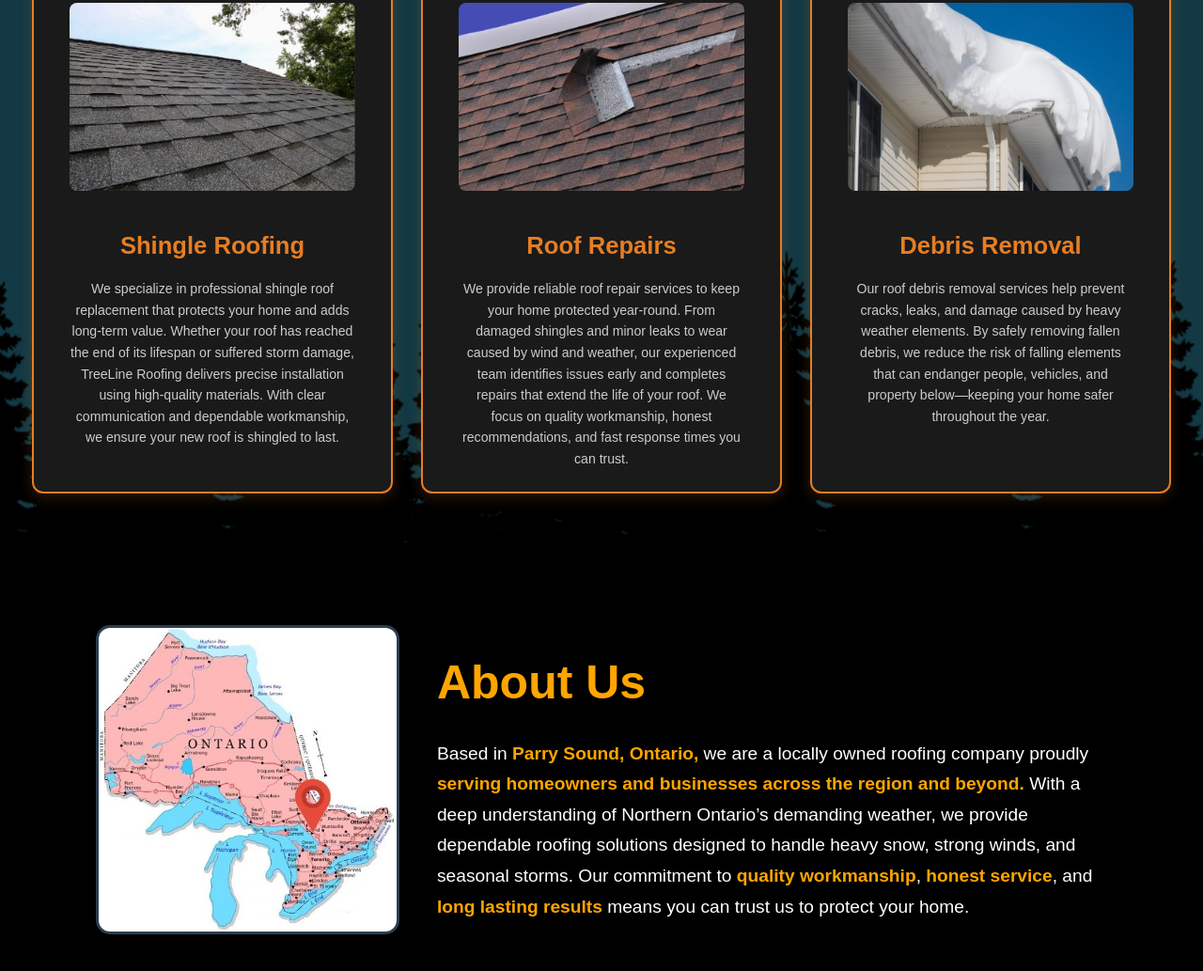
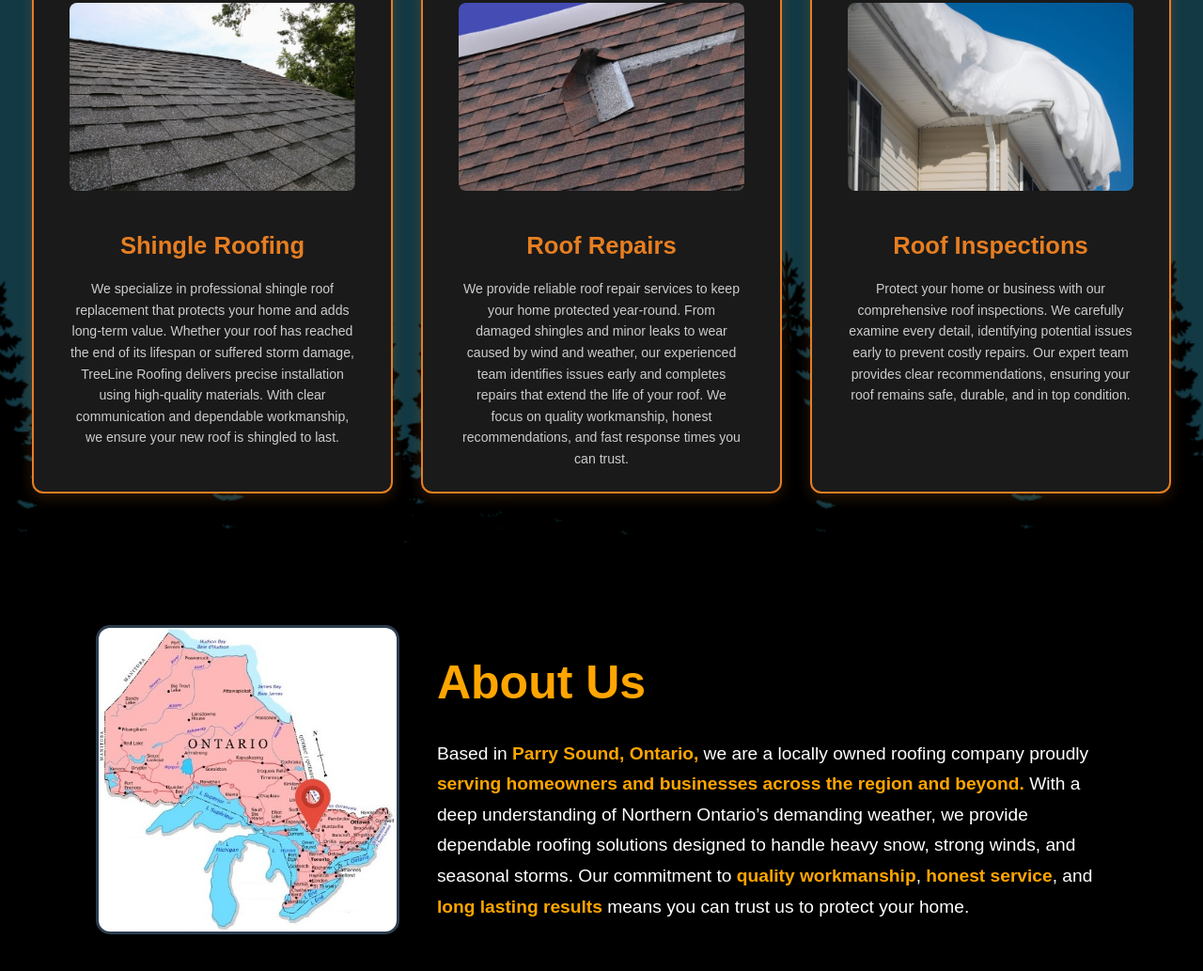
Before and after one commit to InnerPluto/TreeLineRoofing, a plain HTML site: page index.html in a window 1280 px wide. Shown: the part 1021-2054 px from the top of the page at 94% size. Drawn offline with Linux system fonts and the light colour scheme.

Commit message:
Update index.html
Roof inspections

```diff
--- a/index.html
+++ b/index.html
@@ -46,8 +46,8 @@
             </div>
             <div class="card">
                 <img src="Images/Debris-Removal.jpeg" alt="Debris Removal" class="card-img">
-                <h3>Debris Removal</h3>
-                <p>Our roof debris removal services help prevent cracks, leaks, and damage caused by heavy weather elements. By safely removing fallen debris, we reduce the risk of falling elements that can endanger people, vehicles, and property below—keeping your home safer throughout the year.</p>
+                <h3>Roof Inspections</h3>
+                <p>Protect your home or business with our comprehensive roof inspections. We carefully examine every detail, identifying potential issues early to prevent costly repairs. Our expert team provides clear recommendations, ensuring your roof remains safe, durable, and in top condition.</p>
             </div>
         </div>
     </section>
```
